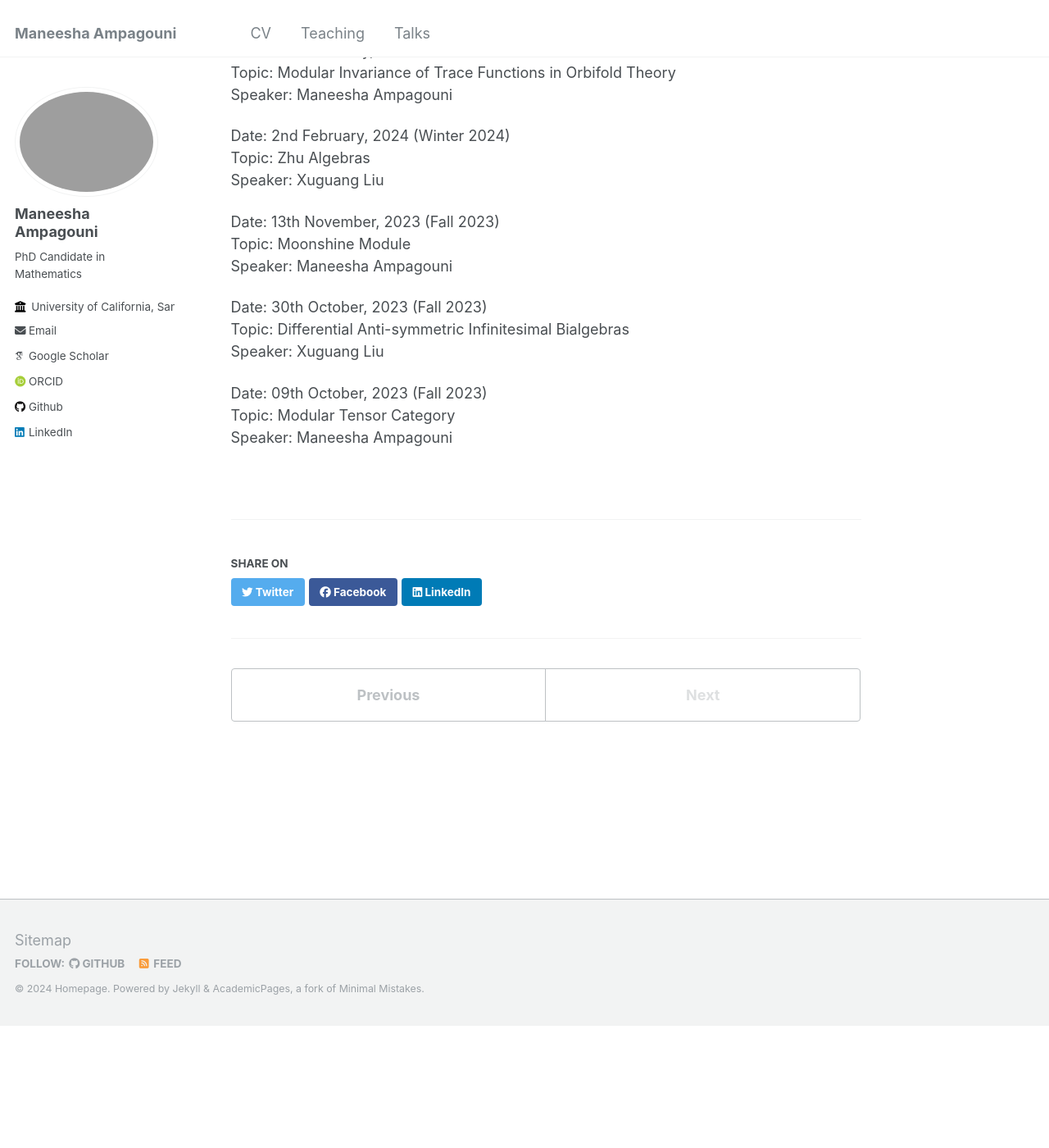
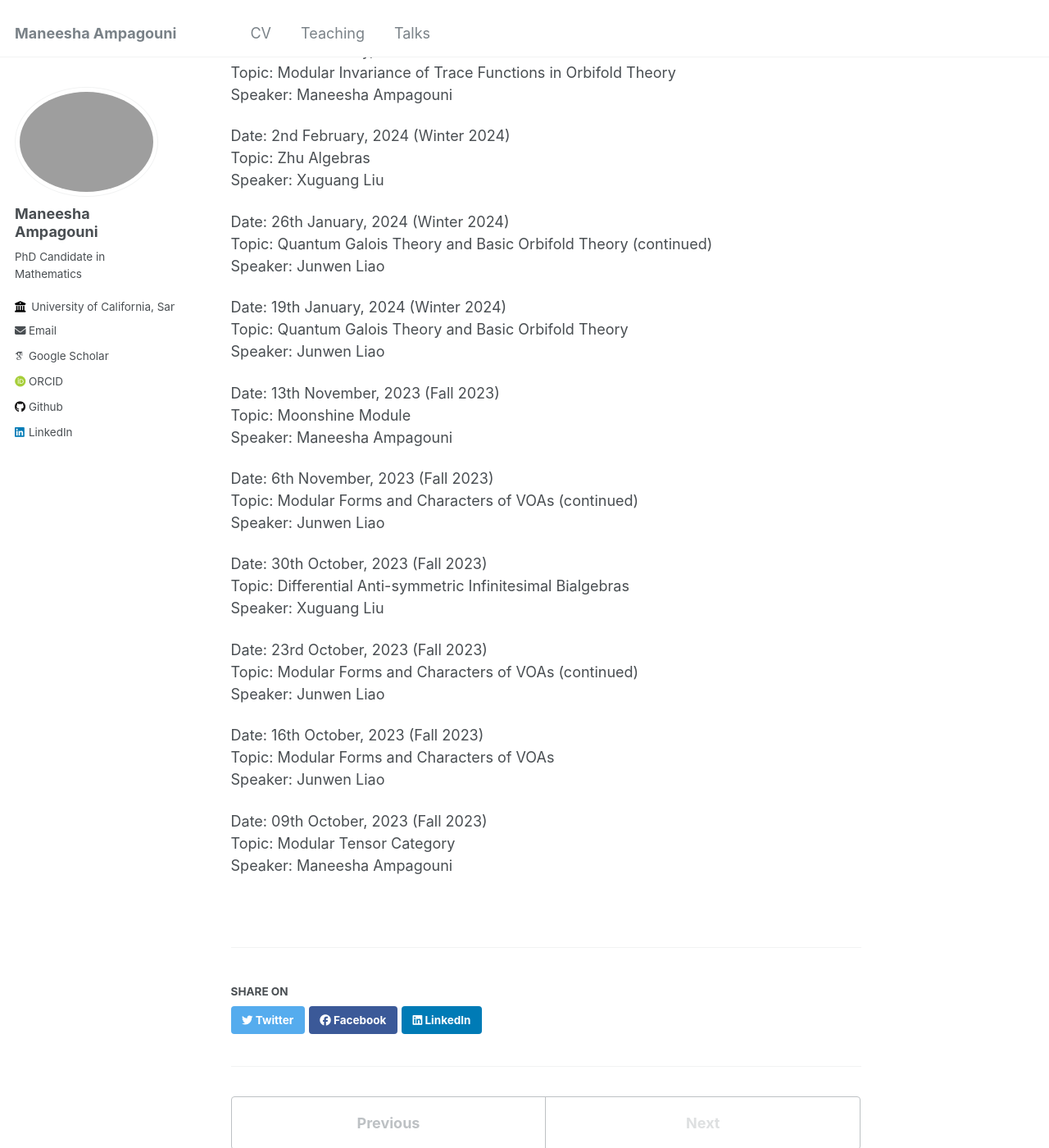
Before and after one commit to ManeeshaAmpagouni/maneeshaampagouni.github.io, a Jekyll site: the page built from _talks/VOA Reading Group.md, in a window 1280 px wide and 1400 px high, scrolled down 626 px. Shown: the whole window at 82% size. Built offline with Jekyll 4.4.1, drawn with Linux system fonts in a browser that asks for light colours; some web fonts are replaced; before the commit the page ends 1878 px from its top, so only the background shows below that.

Commit message:
Update to VOA reading group

```diff
--- a/_talks/VOA Reading Group.md
+++ b/_talks/VOA Reading Group.md
@@ -28,14 +28,34 @@ Date: 2nd February, 2024 (Winter 2024)   <br>
 Topic: Zhu Algebras  <br>
 Speaker: Xuguang Liu  <br>
 
+Date: 26th January, 2024 (Winter 2024)   <br>
+Topic: Quantum Galois Theory and Basic Orbifold Theory (continued) <br>
+Speaker: Junwen Liao  <br>
+
+Date: 19th January, 2024 (Winter 2024)   <br>
+Topic: Quantum Galois Theory and Basic Orbifold Theory  <br>
+Speaker: Junwen Liao  <br>
+
 Date: 13th November, 2023 (Fall 2023)   <br>
 Topic: Moonshine Module  <br>
 Speaker: Maneesha Ampagouni  <br>
+
+Date: 6th November, 2023 (Fall 2023)   <br>
+Topic: Modular Forms and Characters of VOAs (continued)  <br>
+Speaker: Junwen Liao  <br>
 
 Date: 30th October, 2023 (Fall 2023)   <br>
 Topic: Differential Anti-symmetric Infinitesimal Bialgebras  <br>
 Speaker: Xuguang Liu  <br>
 
+Date: 23rd October, 2023 (Fall 2023)   <br>
+Topic: Modular Forms and Characters of VOAs (continued)  <br>
+Speaker: Junwen Liao  <br>
+
+Date: 16th October, 2023 (Fall 2023)   <br>
+Topic: Modular Forms and Characters of VOAs  <br>
+Speaker: Junwen Liao  <br>
+
 Date: 09th October, 2023 (Fall 2023)   <br>
 Topic: Modular Tensor Category  <br>
 Speaker: Maneesha Ampagouni  <br>
```
